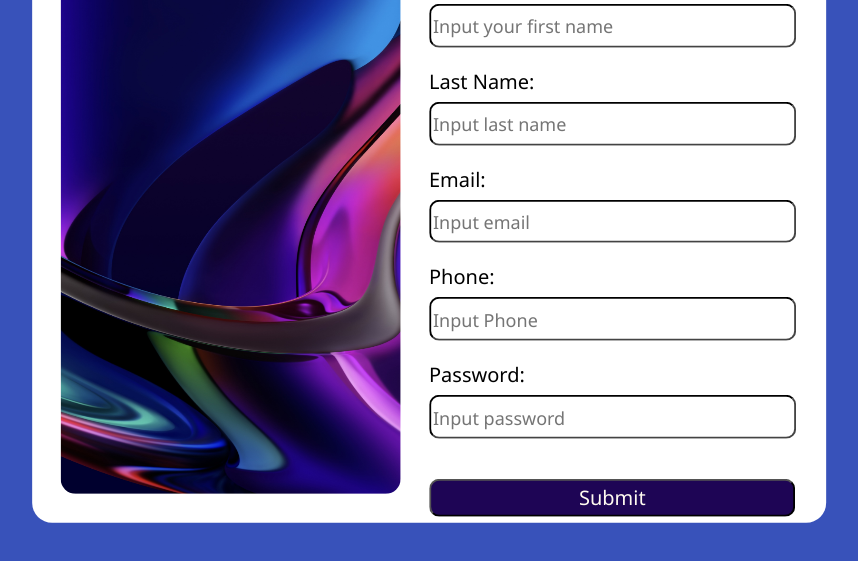
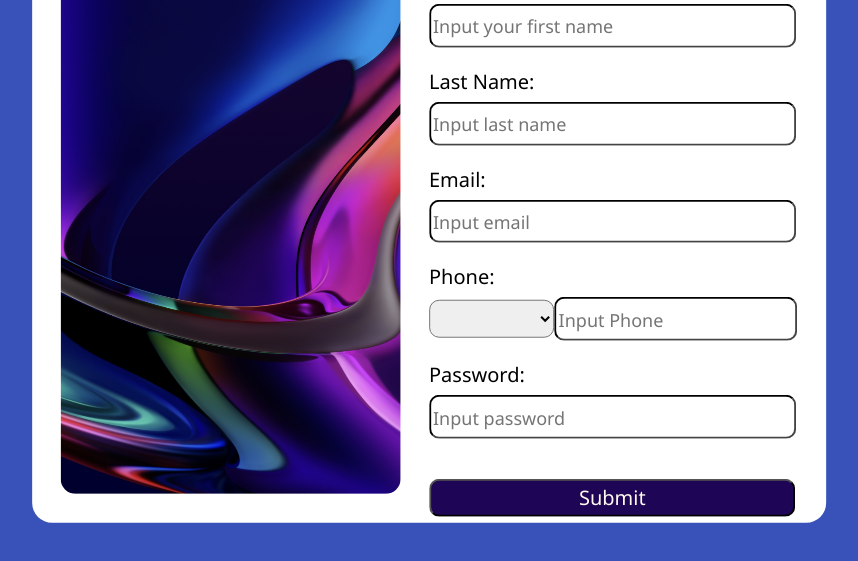
Before and after one commit to Samuil2004/Daily-JavaScript-HTML-CSS-projects-until-I-become-a-master, a plain HTML site: page 06-Validation-Form/index.html in a window 1280 px wide. Shown: the part 199-760 px from the top of the page, without its empty margins (211-1069 px from the left). Drawn offline with Linux system fonts and the light colour scheme.

Commit message:
dropdown menu for country codes is added

```diff
--- a/06-Validation-Form/index.html
+++ b/06-Validation-Form/index.html
@@ -59,9 +59,10 @@
                   >Please enter valid phone number</span
                 >
               </div>
-              <div class="inputBox">
+              <div class="inputBox phone">
+                <select class="selectedCountryCode"></select>
                 <input
-                  class="inputPhone input"
+                  class="inputPhone"
                   type="text"
                   placeholder="Input Phone"
                 />
--- a/06-Validation-Form/main.js
+++ b/06-Validation-Form/main.js
@@ -1,4 +1,5 @@
-"use strict";
+import data from "./countries.js";
+("use strict");
 
 const fName = document.querySelector(".inputFirstName");
 const lName = document.querySelector(".inputLastName");
@@ -8,7 +9,9 @@ const password = document.querySelector(".inputPassword");
 const btnSubmit = document.querySelector(".submitBtn");
 const allValidators = document.querySelectorAll(".validator");
 const panel = document.querySelector(".fields");
-
+// const dropDownMenuContent = document.querySelector(".dropdown-content");
+const selectedCountry = document.querySelector(".selectedCountryCode");
+// const btnCountryCodes = document.querySelector(".dropDown-btn");
 const findValidator = function (item) {
   return item.closest(".inputBox").querySelector(".validator");
 };
@@ -126,3 +129,29 @@ panel.addEventListener("mouseover", function (e) {
     }
   }
 });
+
+const uploadCountryCodes = function () {
+  const addCountryInfo = function (flag, code, dial_code) {
+    const html = `<option>${flag}${code} (${dial_code})</option>`;
+    selectedCountry.insertAdjacentHTML("beforeend", html);
+  };
+
+  data.forEach((item) => addCountryInfo(item.flag, item.code, item.dial_code));
+
+  selectedCountry.value = `${data[0].flag} ${data[0].dial_code}`;
+  console.log(data[0].dial_code);
+};
+// console.log(data);
+
+uploadCountryCodes();
+
+// btnCountryCodes.addEventListener("click", function (e) {
+//   e.preventDefault();
+//   let condition = dropDownMenuContent.style.display;
+//   if (condition === "none") {
+//     condition = "block";
+//   } else {
+//     condition = "none";
+//   }
+//   dropDownMenuContent.style.display = condition;
+// });
--- a/06-Validation-Form/style.css
+++ b/06-Validation-Form/style.css
@@ -75,6 +75,15 @@ body {
   justify-content: space-between;
   align-items: center;
 }
+.inputPhone {
+  width: 6.2cm;
+  height: 1cm;
+  border-radius: 10px;
+  border-color: rgb(68, 68, 68);
+  border-width: 2px;
+  margin-left: -5px;
+}
+
 .validator {
   height: 25px;
   margin-right: 3px;
@@ -87,10 +96,53 @@ body {
   border-color: rgb(68, 68, 68);
   border-width: 2px;
 }
+/* .dropDownMenu {
+  position: relative;
+  display: flex;
+  justify-content: space-between;
+  margin-right: -17px;
+} */
+.selectedCountryCode {
+  width: 3.3cm;
+  height: 1cm;
+  border-radius: 10px;
+  margin-right: -20px;
+  z-index: 1;
+  font-size: 16px;
+}
+/* .dropDown-btn {
+  display: flex;
+  width: 0.5cm;
+  justify-content: center;
+  align-items: center;
+} */
+/* .dropdown-content {
+  display: none;
+  position: absolute;
+  top: 100%;
+  left: 0;
+  background-color: hsl(0, 0%, 98%);
+  width: auto;
+  max-height: 160px;
+  overflow-y: auto;
+  z-index: 1;
+} */
 
-.buttonHolder {
-  margin-top: 40px;
-}
+/* .dropdown-content option {
+  color: black;
+  padding: 12px 16px;
+  text-decoration: none;
+  display: block;
+  font-size: 18px;
+} */
+
+/* .dropdown-content a:hover {
+  background-color: #f1f1f1;
+} */
+
+/* .dropdown-btn:hover + .dropdown-content {
+  display: inline;
+} */
 
 .submitBtn {
   width: 9.7cm;
@@ -100,6 +152,9 @@ body {
   color: floralwhite;
 }
 
+.buttonHolder {
+  margin-top: 40px;
+}
 .hidden {
   display: none;
 }
```
